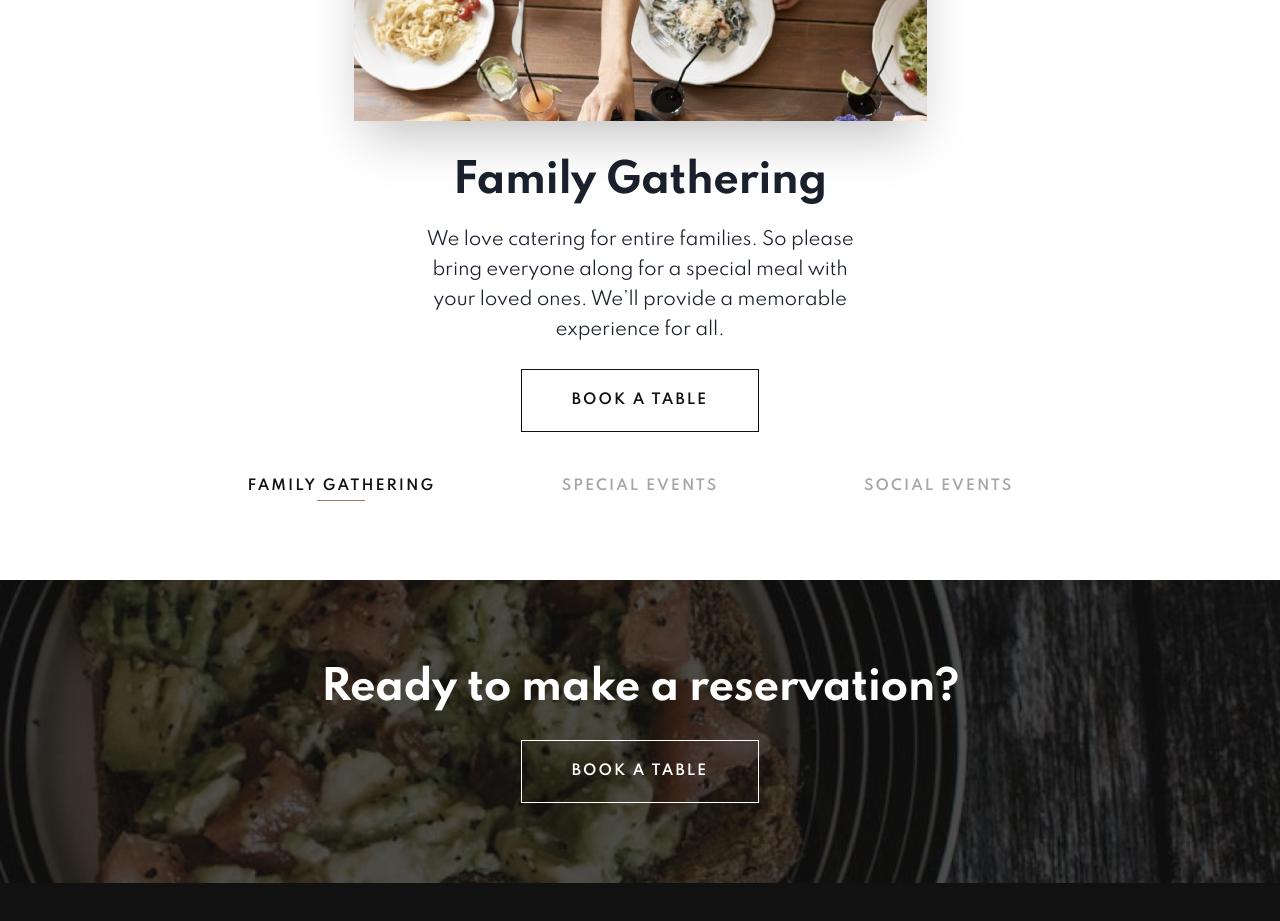
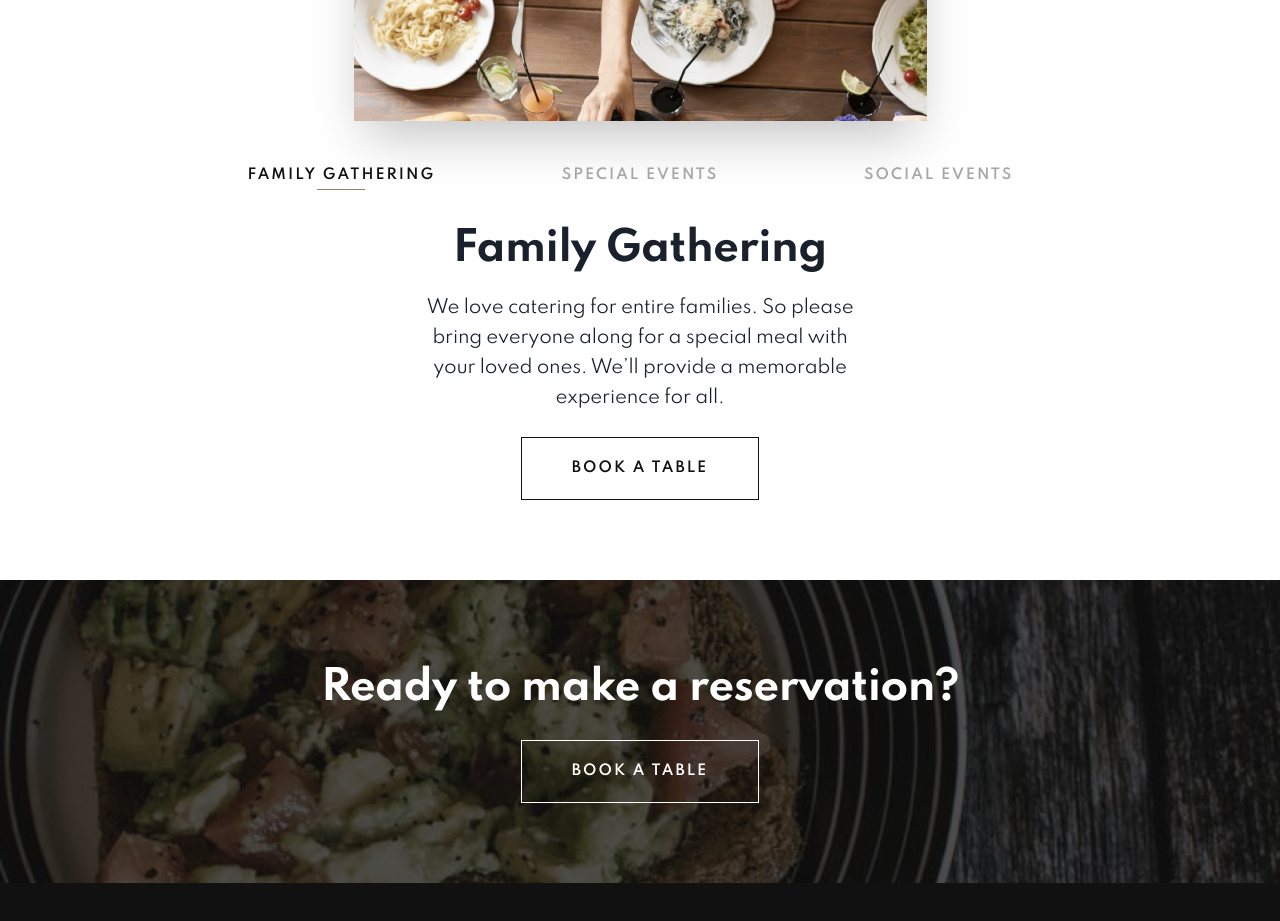
Before and after one commit to 0xShynn/frontendmentor-dine-restaurant-website, a Next.js app: page / in a window 1280 px wide. Shown: the part 2860-3781 px from the top of the page. Built offline with nearby package versions, Linux system fonts and the light colour scheme.

Commit message:
added: pattern lines on xl tabs images

```diff
--- a/components/EventsContainer.js
+++ b/components/EventsContainer.js
@@ -115,19 +115,34 @@ const EventsContainer = () => {
                   </Box>
 
                   {/* image desktop version (xl) */}
-                  <Box display={{ base: 'none', xl: 'block' }}>
+                  <Box display={{ base: 'none', xl: 'block' }} pos="relative">
                     <NextImage
                       src={tab.imageDesktop}
                       width={tab.imageDesktop.width / 2}
                       height={tab.imageDesktop.height / 2}
                     />
+                    <Box
+                      pos="absolute"
+                      top="-38px"
+                      left="-40px"
+                      w="160px"
+                      h="76px"
+                    >
+                      <NextImage
+                        src="/images/pattern-lines.svg"
+                        layout="fill"
+                      />
+                    </Box>
                   </Box>
                 </TabPanel>
               ))}
             </TabPanels>
           </Flex>
 
-          <Flex direction="column-reverse" pl={{ xl: 24 }}>
+          <Flex
+            direction={{ base: 'column', xl: 'column-reverse' }}
+            pl={{ xl: 24 }}
+          >
             <TabList pt="4" pb="2" w={{ md: '90vw', lg: '70vw', xl: 'full' }}>
               {data.map((tab, index) => (
                 <Tab
```
